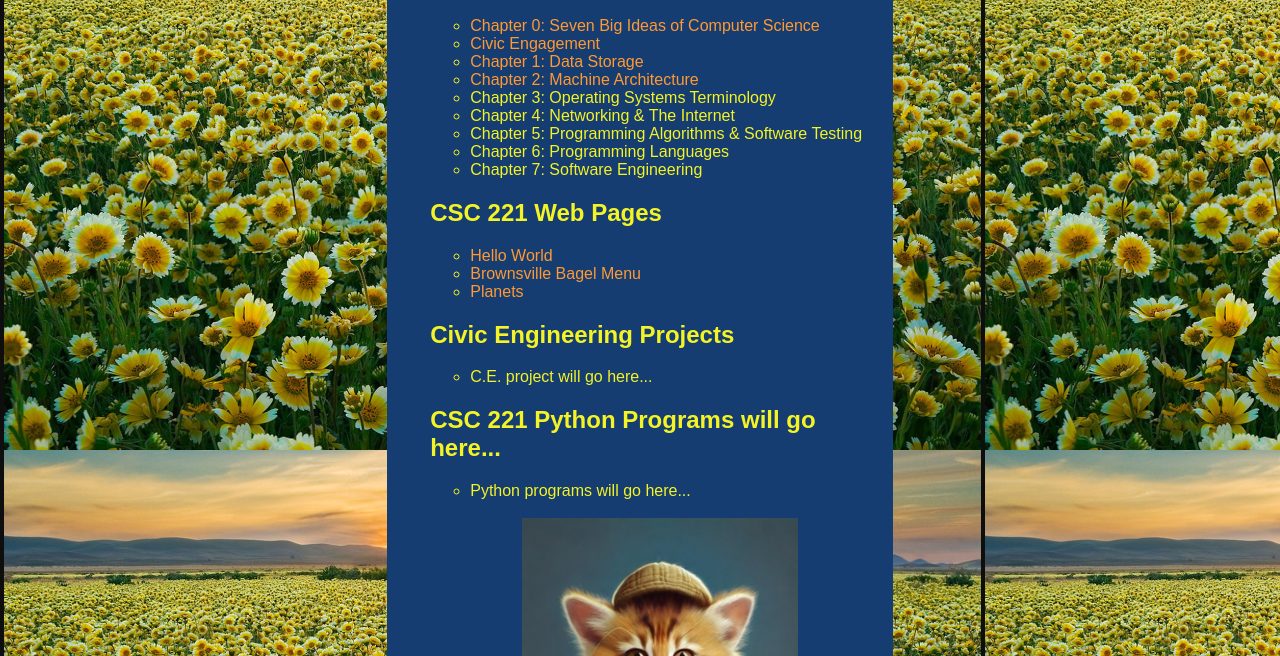
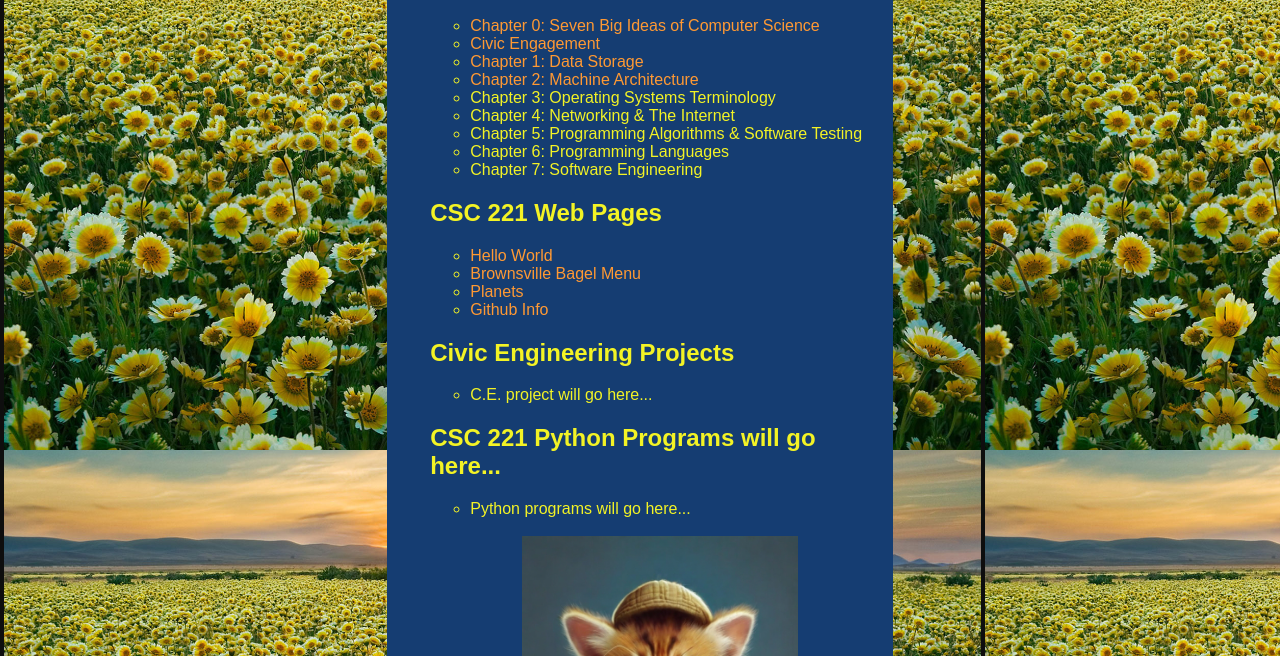
Before and after one commit to lillaball-pvcc/lillaball-pvcc.github.io, a plain HTML site: page index.html in a window 1280 px wide. Shown: the part 144-800 px from the top of the page. Drawn offline with Linux system fonts and the light colour scheme.

Commit message:
Add files via upload

```diff
--- a/index.html
+++ b/index.html
@@ -46,6 +46,7 @@
             <li><a href = "helloworld.html"> Hello World</a> </li>
             <li><a href = "bagels.html" > Brownsville Bagel Menu </a> </li>
             <li><a href = "planets.html" > Planets</a> </li>
+            <li><a href = "githubinfo.html" > Github Info</a></li>
         </ul>
 
         <h2> Civic Engineering Projects </h2>
```
